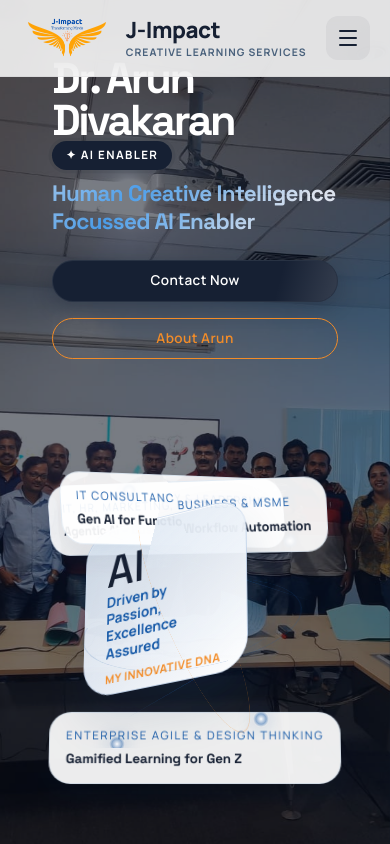
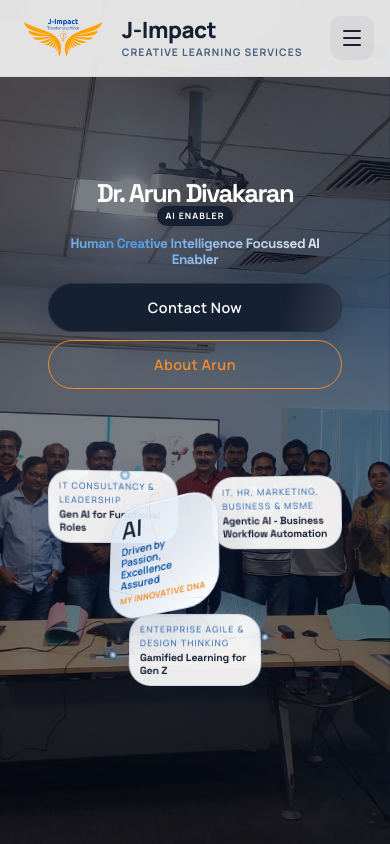
Before and after one commit to koushikcm5/impactmaker, a React (Vite) app: page / in a window 390 px wide. Shown: the top 844 px of the page. Built offline with nearby package versions, Linux system fonts and the light colour scheme.

Commit message:
hero page fix

```diff
--- a/package.json
+++ b/package.json
@@ -10,6 +10,7 @@
     "preview": "vite preview"
   },
   "dependencies": {
+    "framer-motion": "^12.38.0",
     "lucide-react": "^1.8.0",
     "react": "^19.2.4",
     "react-dom": "^19.2.4",
--- a/src/index.css
+++ b/src/index.css
@@ -148,3 +148,9 @@
     margin-bottom: 40px;
   }
 }
+
+@media (max-width: 480px) {
+  .container {
+    padding: 0 16px;
+  }
+}
--- a/src/sections/Hero.css
+++ b/src/sections/Hero.css
@@ -1,5 +1,5 @@
 .hero {
-  padding: 110px 0 80px;
+  padding: 136px 0 88px;
   color: #ffffff;
   position: relative;
   overflow: hidden;
@@ -48,13 +48,17 @@
 
 .hero-content {
   display: grid;
-  grid-template-columns: minmax(0, 1fr) minmax(320px, 520px);
+  grid-template-columns: minmax(0, 1.1fr) minmax(320px, 0.9fr);
   align-items: center;
-  gap: 48px;
+  gap: clamp(40px, 5vw, 72px);
+  min-height: clamp(560px, calc(100vh - 180px), 760px);
 }
 
 .hero-text {
-  max-width: 760px;
+  max-width: 680px;
+  display: flex;
+  flex-direction: column;
+  gap: 0;
   text-align: left;
 }
 
@@ -110,6 +114,8 @@
   flex-direction: column;
   gap: 10px;
   margin-bottom: 8px;
+  align-items: flex-start;
+  max-width: 40rem;
 }
 
 .hero-badge-pill {
@@ -161,16 +167,20 @@
   gap: 16px;
   margin-bottom: 0;
   flex-wrap: wrap;
+  align-items: center;
 }
 
 .hero-visual {
   position: relative;
   min-height: 540px;
+  display: flex;
+  align-items: center;
+  justify-content: flex-end;
 }
 
 .hero-scene {
   position: relative;
-  width: min(100%, 520px);
+  width: min(100%, 500px);
   height: 540px;
   margin-left: auto;
   perspective: 1800px;
@@ -454,21 +464,42 @@
   }
 }
 
+/* Tablet & Small Desktop (980px and below) */
 @media (max-width: 980px) {
+  .hero {
+    padding: 124px 0 76px;
+  }
+
   .hero-content {
     grid-template-columns: 1fr;
+    gap: 40px;
+    min-height: auto;
+    justify-items: center;
   }
 
   .hero-text {
-    max-width: none;
+    max-width: 720px;
+    text-align: center;
+    align-items: center;
   }
 
   .hero-heading {
     max-width: none;
+    font-size: clamp(2.5rem, 8vw, 4.8rem);
+  }
+
+  .hero-subtitle-badge {
+    align-items: center;
+  }
+
+  .hero-cta {
+    justify-content: center;
   }
 
   .hero-visual {
     min-height: 480px;
+    width: 100%;
+    justify-content: center;
   }
 
   .hero-scene {
@@ -476,18 +507,34 @@
   }
 }
 
+/* Tablet (768px and below) */
 @media (max-width: 768px) {
   .hero {
-    padding: 112px 0 72px;
+    padding: 110px 0 60px;
+  }
+
+  .hero-content {
+    gap: 32px;
   }
 
   .hero-heading {
-    font-size: clamp(2.7rem, 10vw, 4rem);
+    font-size: clamp(2.2rem, 7vw, 3.6rem);
     gap: 8px;
+  }
+
+  .hero-subtitle-text {
+    font-size: clamp(1.1rem, 4vw, 1.8rem);
+  }
+
+  .hero-badge-pill {
+    font-size: 0.65rem;
+    padding: 4px 12px;
   }
 
   .hero-cta {
     flex-direction: column;
+    gap: 12px;
+    width: min(100%, 460px);
   }
 
   .hero-cta .btn {
@@ -495,30 +542,383 @@
   }
 
   .hero-visual {
-    min-height: 420px;
+    min-height: 400px;
   }
 
   .hero-scene {
-    height: 420px;
+    height: 400px;
+    width: min(100%, 420px);
   }
 
   .scene-panel {
-    width: fit-content;
-    min-width: 160px;
-    padding: 14px 16px;
-    white-space: nowrap;
+    width: min(42vw, 180px);
+    min-width: 0;
+    padding: 12px 14px;
+    font-size: 0.75rem;
+  }
+
+  .scene-panel span {
+    font-size: 0.65rem;
+    margin-bottom: 4px;
   }
 
   .scene-panel strong {
-    font-size: 0.84rem;
+    font-size: 0.78rem;
   }
 
   .scene-core {
-    width: 180px;
-    height: 180px;
+    width: 160px;
+    height: 160px;
+    padding: 18px;
   }
 
   .scene-core-label {
-    font-size: 3rem;
+    font-size: 2.5rem;
+  }
+
+  .scene-core-copy {
+    gap: 6px;
+    font-size: 0.75rem;
+  }
+
+  .scene-core-copy strong {
+    font-size: 0.85rem;
+  }
+
+  .scene-core-copy small {
+    font-size: 0.65rem;
   }
 }
+
+/* Small Tablet (640px and below) */
+@media (max-width: 640px) {
+  .hero {
+    padding: 104px 0 52px;
+  }
+
+  .hero-heading {
+    font-size: clamp(1.9rem, 6vw, 3.2rem);
+    gap: 6px;
+  }
+
+  .hero-subtitle-text {
+    font-size: clamp(0.95rem, 3.5vw, 1.5rem);
+    line-height: 1.2;
+  }
+
+  .hero-badge-pill {
+    font-size: 0.6rem;
+    padding: 3px 10px;
+  }
+
+  .hero-heading-spacer {
+    height: 12px;
+  }
+
+  .hero-cta {
+    gap: 10px;
+  }
+
+  .hero-visual {
+    min-height: 340px;
+  }
+
+  .hero-scene {
+    width: min(100%, 360px);
+    height: 340px;
+  }
+
+  /* Scale down 3D scene elements for better mobile performance */
+  .scene-orbit {
+    top: 16%;
+    left: 14%;
+    right: 14%;
+    bottom: 14%;
+  }
+
+  .scene-core {
+    width: 140px;
+    height: 140px;
+    padding: 14px;
+    top: 32%;
+  }
+
+  .scene-core-label {
+    font-size: 2rem;
+  }
+
+  .scene-core-copy {
+    gap: 4px;
+    font-size: 0.65rem;
+  }
+
+  .scene-core-copy strong {
+    font-size: 0.75rem;
+  }
+
+  .scene-panel {
+    min-width: 0;
+    padding: 10px 12px;
+    font-size: 0.7rem;
+    width: min(43vw, 150px);
+  }
+
+  .scene-panel span {
+    font-size: 0.6rem;
+    margin-bottom: 3px;
+  }
+
+  .scene-panel strong {
+    font-size: 0.72rem;
+  }
+
+  .scene-panel-bottom {
+    bottom: 12%;
+    width: min(100%, 236px);
+  }
+
+  .scene-panel-left {
+    top: 18%;
+    left: 2%;
+  }
+
+  .scene-panel-right {
+    top: 20%;
+    right: 2%;
+  }
+}
+
+/* Mobile Large (480px and below) */
+@media (max-width: 480px) {
+  .hero {
+    padding: 96px 0 44px;
+  }
+
+  .hero-content {
+    gap: 26px;
+  }
+
+  .hero-text {
+    text-align: center;
+    gap: 0;
+  }
+
+  .hero-heading {
+    font-size: clamp(1.6rem, 5vw, 2.6rem);
+    gap: 6px;
+    flex-direction: column;
+  }
+
+  .hero-subtitle-text {
+    font-size: clamp(0.85rem, 3vw, 1.3rem);
+    line-height: 1.15;
+  }
+
+  .hero-badge-pill {
+    font-size: 0.55rem;
+    padding: 3px 8px;
+    justify-content: center;
+    margin-left: auto;
+    margin-right: auto;
+  }
+
+  .hero-heading-spacer {
+    height: 8px;
+  }
+
+  .hero-cta {
+    flex-direction: column;
+    gap: 8px;
+    width: 100%;
+  }
+
+  .hero-cta .btn {
+    width: 100%;
+    font-size: 0.9rem;
+    padding: 12px 16px;
+  }
+
+  .hero-visual {
+    min-height: 300px;
+  }
+
+  .hero-scene {
+    height: 300px;
+    width: min(100%, 320px);
+    perspective: 1200px;
+  }
+
+  /* Optimize 3D transforms for mobile */
+  .scene-grid-plane {
+    display: none;
+  }
+
+  .scene-orbit {
+    top: 18%;
+    left: 12%;
+    right: 12%;
+    bottom: 18%;
+  }
+
+  .scene-orbit-one {
+    transform: rotateX(45deg) rotateZ(0deg);
+  }
+
+  .scene-orbit-two {
+    inset: 22%;
+    transform: rotateY(45deg) rotateX(20deg);
+  }
+
+  .scene-core {
+    width: 120px;
+    height: 120px;
+    padding: 12px;
+    top: 35%;
+    left: 50%;
+    transform: translateX(-50%) rotateX(15deg) rotateY(-15deg) translateZ(40px);
+  }
+
+  .scene-core-label {
+    font-size: 1.6rem;
+  }
+
+  .scene-core-copy {
+    gap: 3px;
+    font-size: 0.6rem;
+  }
+
+  .scene-core-copy strong {
+    font-size: 0.68rem;
+    line-height: 1.1;
+  }
+
+  .scene-core-copy small {
+    font-size: 0.55rem;
+  }
+
+  .scene-panel {
+    min-width: 0;
+    max-width: 132px;
+    padding: 8px 10px;
+    font-size: 0.65rem;
+    width: auto;
+  }
+
+  .scene-panel span {
+    font-size: 0.55rem;
+    margin-bottom: 2px;
+  }
+
+  .scene-panel strong {
+    font-size: 0.65rem;
+    line-height: 1.2;
+  }
+
+  .scene-panel-left {
+    top: 20%;
+    left: 0;
+    transform: rotateY(15deg) rotateX(5deg);
+  }
+
+  .scene-panel-right {
+    top: 22%;
+    right: 0;
+    transform: rotateY(-15deg) rotateX(-5deg);
+  }
+
+  .scene-panel-bottom {
+    bottom: 8%;
+    width: min(100%, 196px);
+    white-space: normal;
+    font-size: 0.65rem;
+  }
+
+  .scene-node {
+    width: 12px;
+    height: 12px;
+  }
+
+  .scene-beam {
+    display: none;
+  }
+
+  /* Reduce animation performance cost on mobile */
+  .scene-orbit-one {
+    animation: spinOrbit 16s linear infinite;
+  }
+
+  .scene-orbit-two {
+    animation: spinOrbitReverse 20s linear infinite;
+  }
+
+  .scene-core {
+    animation: floatCore 8s ease-in-out infinite;
+  }
+
+  .scene-panel {
+    animation: floatPanel 9s ease-in-out infinite;
+  }
+
+  .scene-glow {
+    display: none;
+  }
+}
+
+/* Mobile Extra Small (375px and below) */
+@media (max-width: 375px) {
+  .hero {
+    padding: 90px 0 38px;
+  }
+
+  .hero-heading {
+    font-size: clamp(1.4rem, 4.5vw, 2.2rem);
+  }
+
+  .hero-subtitle-text {
+    font-size: clamp(0.8rem, 2.8vw, 1.1rem);
+  }
+
+  .hero-badge-pill {
+    font-size: 0.5rem;
+    padding: 2px 6px;
+  }
+
+  .hero-visual {
+    min-height: 280px;
+  }
+
+  .hero-scene {
+    width: min(100%, 288px);
+    height: 280px;
+  }
+
+  .scene-core {
+    width: 100px;
+    height: 100px;
+    padding: 10px;
+  }
+
+  .scene-core-label {
+    font-size: 1.4rem;
+  }
+
+  .scene-core-copy {
+    font-size: 0.55rem;
+  }
+
+  .scene-panel {
+    min-width: 0;
+    max-width: 116px;
+    padding: 6px 8px;
+    font-size: 0.6rem;
+  }
+
+  .scene-panel strong {
+    font-size: 0.6rem;
+  }
+
+  .hero-cta .btn {
+    font-size: 0.85rem;
+    padding: 10px 14px;
+  }
+}
--- a/src/sections/Hero.jsx
+++ b/src/sections/Hero.jsx
@@ -12,17 +12,16 @@
   const [currentImageIndex, setCurrentImageIndex] = useState(0);
 
   useEffect(() => {
-    // Use CSS animation instead of state-driven updates to reduce reflows
     const interval = setInterval(() => {
       setCurrentImageIndex((prev) => (prev + 1) % heroImages.length);
     }, 4500);
+
     return () => clearInterval(interval);
   }, []);
 
   return (
     <section className="hero" id="home">
       <div className="hero-bg-slider" aria-hidden="true">
-        {/* Removed preload div - use native lazy loading instead */}
         {heroImages.map((img, idx) => (
           <div
             key={idx}
@@ -34,17 +33,21 @@
         ))}
         <div className="hero-bg-overlay" />
       </div>
+
       <div className="container relative-z10">
         <div className="hero-content">
           <div className="hero-text">
             <h1 className="hero-heading">
               <span className="hero-heading-name">{data.title}</span>
             </h1>
+
             <div className="hero-subtitle-badge">
-              <span className="hero-badge-pill">✦ AI Enabler</span>
+              <span className="hero-badge-pill">AI Enabler</span>
               <p className="hero-subtitle-text">{data.subtitle}</p>
             </div>
+
             <div className="hero-heading-spacer" aria-hidden="true" />
+
             <div className="hero-cta">
               <Button variant="primary" href="#contact">{data.cta}</Button>
               <Button variant="outline" href="#about">{data.ctaSecondary}</Button>
@@ -55,8 +58,8 @@
             <div className="hero-scene">
               <div className="scene-orbit scene-orbit-one" />
               <div className="scene-orbit scene-orbit-two" />
+              <div className="scene-glow" />
 
-              <div className="scene-glow" />
               <div className="scene-core">
                 <span className="scene-core-label">AI</span>
                 <span className="scene-core-copy">
@@ -64,18 +67,22 @@
                   <small>My Innovative DNA</small>
                 </span>
               </div>
+
               <div className="scene-panel scene-panel-left">
                 <span>IT Consultancy &amp; Leadership</span>
                 <strong>Gen AI for Functional Roles</strong>
               </div>
+
               <div className="scene-panel scene-panel-right">
                 <span>IT, HR, Marketing, Business &amp; MSME</span>
-                <strong>Agentic AI – Business Workflow Automation</strong>
+                <strong>Agentic AI - Business Workflow Automation</strong>
               </div>
+
               <div className="scene-panel scene-panel-bottom">
                 <span>Enterprise Agile &amp; Design Thinking</span>
                 <strong>Gamified Learning for Gen Z</strong>
               </div>
+
               <span className="scene-node scene-node-one" />
               <span className="scene-node scene-node-two" />
               <span className="scene-node scene-node-three" />
```
Also changed, not shown: 1 other file (tests, documents, lock files or other folders).
